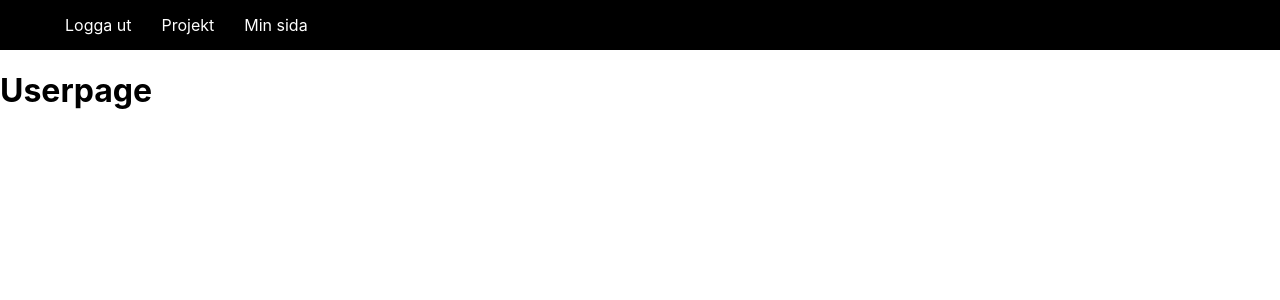
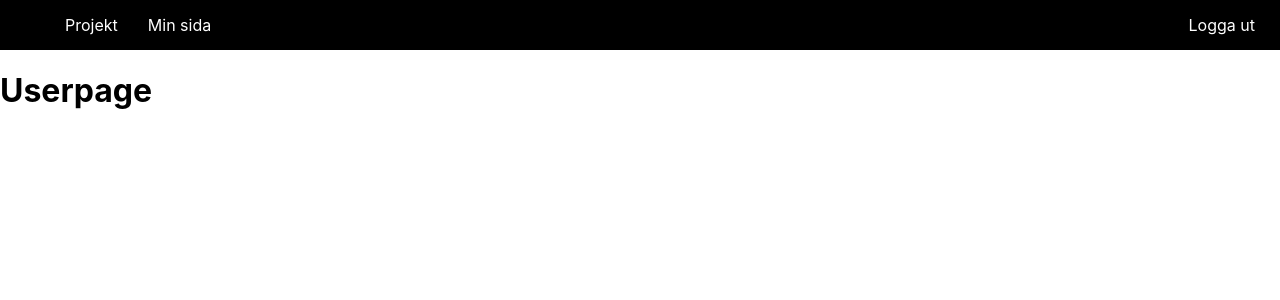
Before and after one commit to kiamelJ/bjornligan, a Next.js app: page /userpage in a window 1280 px wide. Shown: the top 300 px of the page. Built offline with nearby package versions, Linux system fonts and the light colour scheme.

Commit message:
Logout css

```diff
--- a/components/Nav.js
+++ b/components/Nav.js
@@ -6,17 +6,13 @@ const Nav = () => {
     <nav className={navStyles.nav}>
         <ul>
             <li>
-                {/*TODO: Fixa */}
-                <Link href='/'>Logga ut</Link>
+                <Link href='/project'>Projekt</Link>
+            </li>
+            <li className={navStyles.rightMargin}>
+                <Link href='/userpage'>Min sida</Link>
             </li>
             <li>
-                <Link href='/project'>Projekt</Link>
-            </li>
-            {/* <li>
-                <Link href='/timereport'>Rapporter</Link>
-            </li> */}
-            <li>
-                <Link href='/userpage'>Min sida</Link>
+                <Link href='/'>Logga ut</Link>
             </li>
         </ul>
     </nav>
--- a/styles/Nav.module.css
+++ b/styles/Nav.module.css
@@ -13,8 +13,13 @@
   justify-content: center;
   align-items: center;
   list-style: none;
+  width: 100%;
 }
 
 .nav ul li a {
   margin: 5px 15px;
 }
+.rightMargin {
+  margin-right: auto;
+
+}
```
